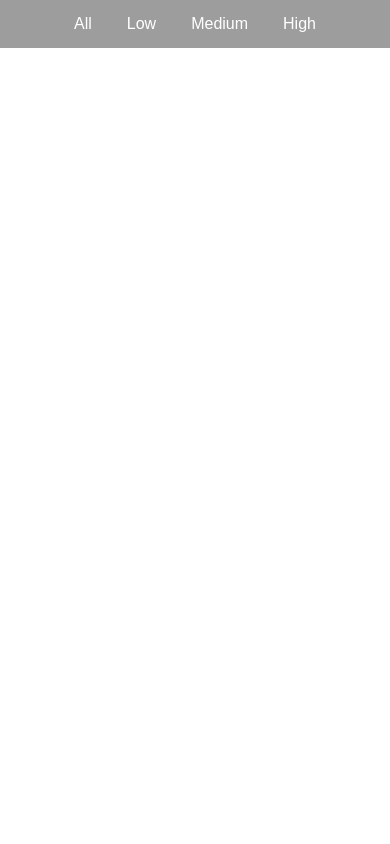
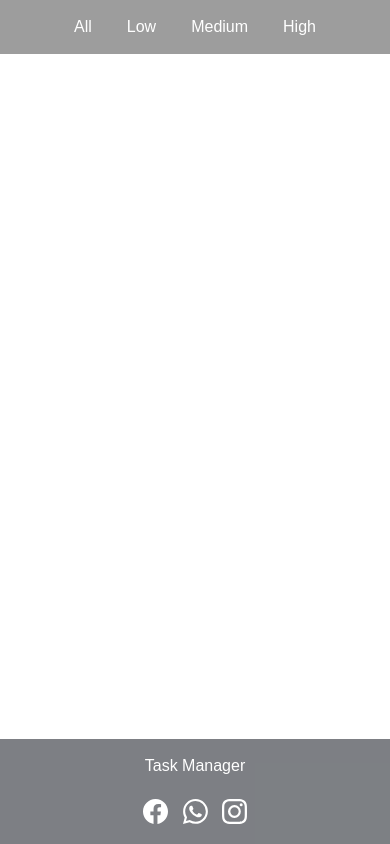
Before and after one commit to Chhiteshwari/AI-TaskManager, a plain HTML site: page task.html in a window 390 px wide. Drawn offline with nearby package versions, Linux system fonts and the light colour scheme.

Commit message:
I created Footer using HTML and CSS

```diff
--- a/task.html
+++ b/task.html
@@ -5,6 +5,11 @@
     <meta charset="UTF-8">
     <meta name="viewport" content="width=device-width, initial-scale=1.0">
     <title>Document</title>
+    <link href="https://cdn.jsdelivr.net/npm/bootstrap@5.3.3/dist/css/bootstrap.min.css" rel="stylesheet"
+        integrity="sha384-QWTKZyjpPEjISv5WaRU9OFeRpok6YctnYmDr5pNlyT2bRjXh0JMhjY6hW+ALEwIH" crossorigin="anonymous">
+    <script src="https://cdn.jsdelivr.net/npm/bootstrap@5.3.3/dist/js/bootstrap.bundle.min.js"
+        integrity="sha384-YvpcrYf0tY3lHB60NNkmXc5s9fDVZLESaAA55NDzOxhy9GkcIdslK1eN7N6jIeHz"
+        crossorigin="anonymous"></script>
     <style>
         body {
             font-family: Arial, sans-serif;
@@ -37,6 +42,54 @@
             background-color: #02020286;
         }
 
+        footer {
+            background-color: #282c349a;
+            color: #fff;
+            text-align: center;
+            padding: 7px 0;
+            font-family: Arial, sans-serif;
+            margin-top: auto;
+        }
+
+        /* Footer text styling */
+        footer p {
+            font-size: 1.2rem;
+
+        }
+
+        /* Icon container styling */
+        footer svg {
+            margin: 0 10px;
+            width: 30px;
+            height: 30px;
+            fill: #fff;
+            cursor: pointer;
+            transition: transform 0.3s ease, fill 0.3s ease;
+        }
+
+        /* Hover effects for icons */
+        footer svg:hover {
+            transform: scale(1.2);
+            fill: #fdfbfb; /* Light blue for hover effect */
+        }
+
+        /* Responsive styles for smaller screens */
+        @media (max-width: 600px) {
+            footer {
+                padding: 15px 10px;
+                margin-top: auto;
+            }
+
+            footer svg {
+                width: 25px;
+                height: 25px;
+                margin: 5px;
+            }
+
+            footer p {
+                font-size: 1rem;
+            }
+        }
     </style>
 </head>
 
@@ -48,6 +101,25 @@
         <a href="#" data-priority="high">High</a>
     </header>
 
+    <footer>
+        <p>Task Manager</p>
+        <svg xmlns="http://www.w3.org/2000/svg" width="16" height="16" fill="currentColor" class="bi bi-facebook"
+            viewBox="0 0 16 16">
+            <path
+                d="M16 8.049c0-4.446-3.582-8.05-8-8.05C3.58 0-.002 3.603-.002 8.05c0 4.017 2.926 7.347 6.75 7.951v-5.625h-2.03V8.05H6.75V6.275c0-2.017 1.195-3.131 3.022-3.131.876 0 1.791.157 1.791.157v1.98h-1.009c-.993 0-1.303.621-1.303 1.258v1.51h2.218l-.354 2.326H9.25V16c3.824-.604 6.75-3.934 6.75-7.951" />
+        </svg>
+        <svg xmlns="http://www.w3.org/2000/svg" width="16" height="16" fill="currentColor" class="bi bi-whatsapp"
+            viewBox="0 0 16 16">
+            <path
+                d="M13.601 2.326A7.85 7.85 0 0 0 7.994 0C3.627 0 .068 3.558.064 7.926c0 1.399.366 2.76 1.057 3.965L0 16l4.204-1.102a7.9 7.9 0 0 0 3.79.965h.004c4.368 0 7.926-3.558 7.93-7.93A7.9 7.9 0 0 0 13.6 2.326zM7.994 14.521a6.6 6.6 0 0 1-3.356-.92l-.24-.144-2.494.654.666-2.433-.156-.251a6.56 6.56 0 0 1-1.007-3.505c0-3.626 2.957-6.584 6.591-6.584a6.56 6.56 0 0 1 4.66 1.931 6.56 6.56 0 0 1 1.928 4.66c-.004 3.639-2.961 6.592-6.592 6.592m3.615-4.934c-.197-.099-1.17-.578-1.353-.646-.182-.065-.315-.099-.445.099-.133.197-.513.646-.627.775-.114.133-.232.148-.43.05-.197-.1-.836-.308-1.592-.985-.59-.525-.985-1.175-1.103-1.372-.114-.198-.011-.304.088-.403.087-.088.197-.232.296-.346.1-.114.133-.198.198-.33.065-.134.034-.248-.015-.347-.05-.099-.445-1.076-.612-1.47-.16-.389-.323-.335-.445-.34-.114-.007-.247-.007-.38-.007a.73.73 0 0 0-.529.247c-.182.198-.691.677-.691 1.654s.71 1.916.81 2.049c.098.133 1.394 2.132 3.383 2.992.47.205.84.326 1.129.418.475.152.904.129 1.246.08.38-.058 1.171-.48 1.338-.943.164-.464.164-.86.114-.943-.049-.084-.182-.133-.38-.232" />
+        </svg>
+        <svg xmlns="http://www.w3.org/2000/svg" width="16" height="16" fill="currentColor" class="bi bi-instagram"
+            viewBox="0 0 16 16">
+            <path
+                d="M8 0C5.829 0 5.556.01 4.703.048 3.85.088 3.269.222 2.76.42a3.9 3.9 0 0 0-1.417.923A3.9 3.9 0 0 0 .42 2.76C.222 3.268.087 3.85.048 4.7.01 5.555 0 5.827 0 8.001c0 2.172.01 2.444.048 3.297.04.852.174 1.433.372 1.942.205.526.478.972.923 1.417.444.445.89.719 1.416.923.51.198 1.09.333 1.942.372C5.555 15.99 5.827 16 8 16s2.444-.01 3.298-.048c.851-.04 1.434-.174 1.943-.372a3.9 3.9 0 0 0 1.416-.923c.445-.445.718-.891.923-1.417.197-.509.332-1.09.372-1.942C15.99 10.445 16 10.173 16 8s-.01-2.445-.048-3.299c-.04-.851-.175-1.433-.372-1.941a3.9 3.9 0 0 0-.923-1.417A3.9 3.9 0 0 0 13.24.42c-.51-.198-1.092-.333-1.943-.372C10.443.01 10.172 0 7.998 0zm-.717 1.442h.718c2.136 0 2.389.007 3.232.046.78.035 1.204.166 1.486.275.373.145.64.319.92.599s.453.546.598.92c.11.281.24.705.275 1.485.039.843.047 1.096.047 3.231s-.008 2.389-.047 3.232c-.035.78-.166 1.203-.275 1.485a2.5 2.5 0 0 1-.599.919c-.28.28-.546.453-.92.598-.28.11-.704.24-1.485.276-.843.038-1.096.047-3.232.047s-2.39-.009-3.233-.047c-.78-.036-1.203-.166-1.485-.276a2.5 2.5 0 0 1-.92-.598 2.5 2.5 0 0 1-.6-.92c-.109-.281-.24-.705-.275-1.485-.038-.843-.046-1.096-.046-3.233s.008-2.388.046-3.231c.036-.78.166-1.204.276-1.486.145-.373.319-.64.599-.92s.546-.453.92-.598c.282-.11.705-.24 1.485-.276.738-.034 1.024-.044 2.515-.045zm4.988 1.328a.96.96 0 1 0 0 1.92.96.96 0 0 0 0-1.92m-4.27 1.122a4.109 4.109 0 1 0 0 8.217 4.109 4.109 0 0 0 0-8.217m0 1.441a2.667 2.667 0 1 1 0 5.334 2.667 2.667 0 0 1 0-5.334" />
+        </svg>
+    </footer>
+
 </body>
 
 </html>
```
